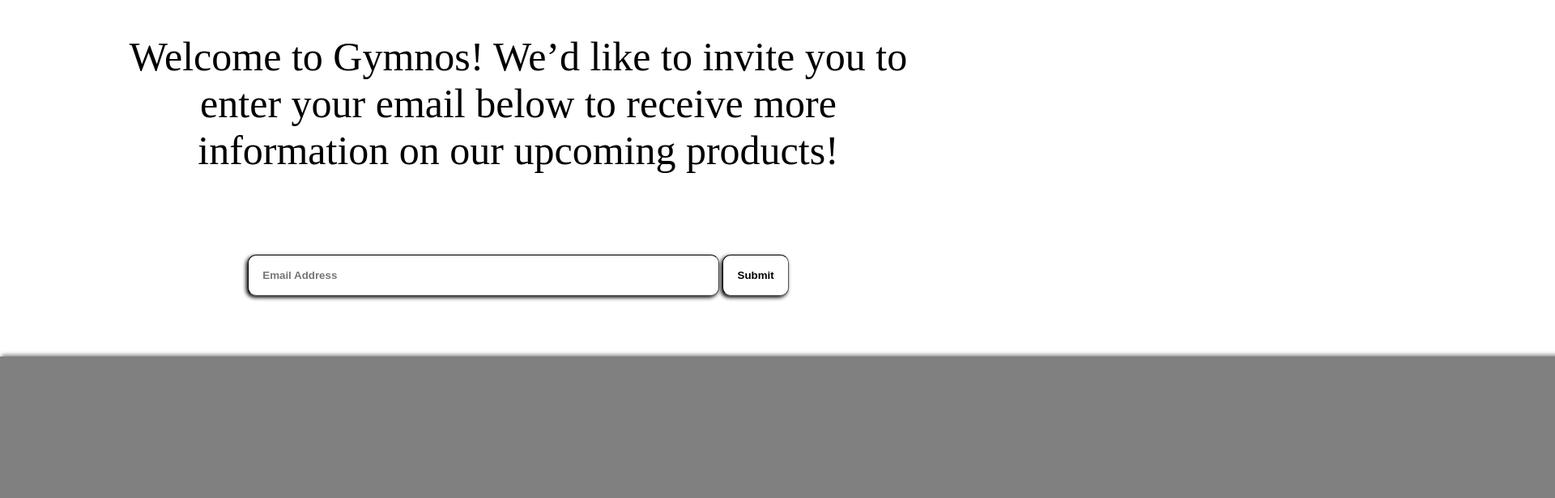
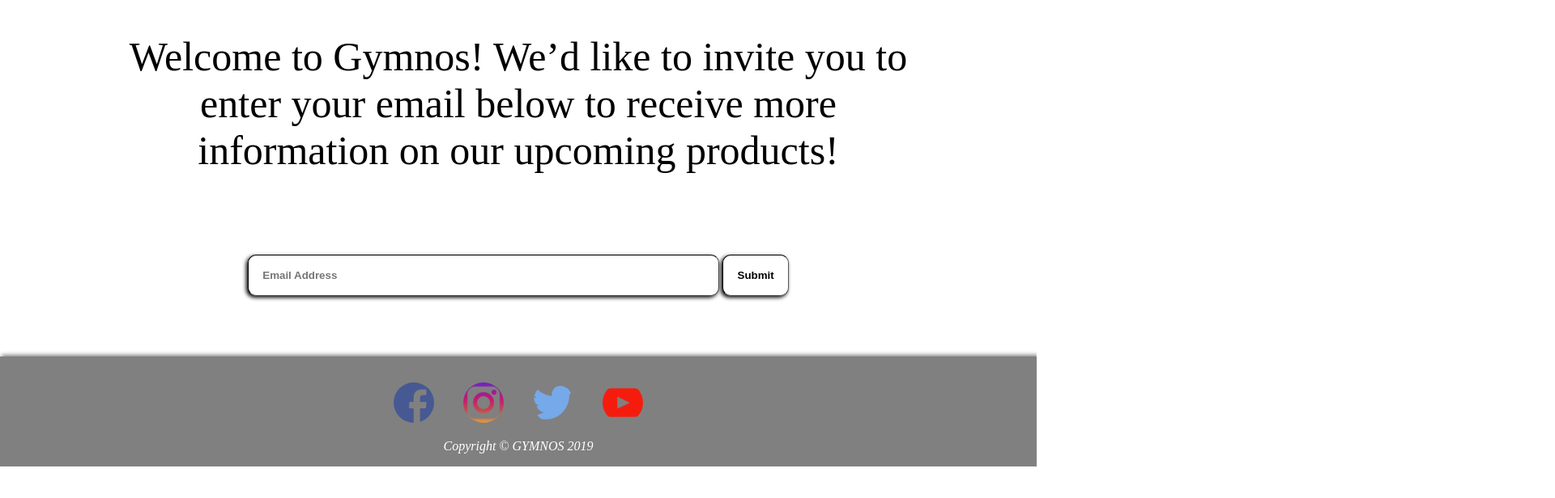
Before and after one commit to Gymnos-AI/Gymnos-LandingPage, a plain HTML site: page index.html in a window 1280 px wide. Shown: the part 338-954 px from the top of the page at 81% size, 1920 px wide, since content can reach past the window. After the commit the page ends 915 px from the top, so only its background shows below. Drawn offline with Linux system fonts and the light colour scheme.

Commit message:
Update style.css

```diff
--- a/style.css
+++ b/style.css
@@ -114,7 +114,7 @@
     cursor: pointer;
 }
 footer{
-    padding: 100%;
+    padding: 1em;
     box-shadow: 2px -2px 5px grey;
     text-align: center;
     background: grey;
```
